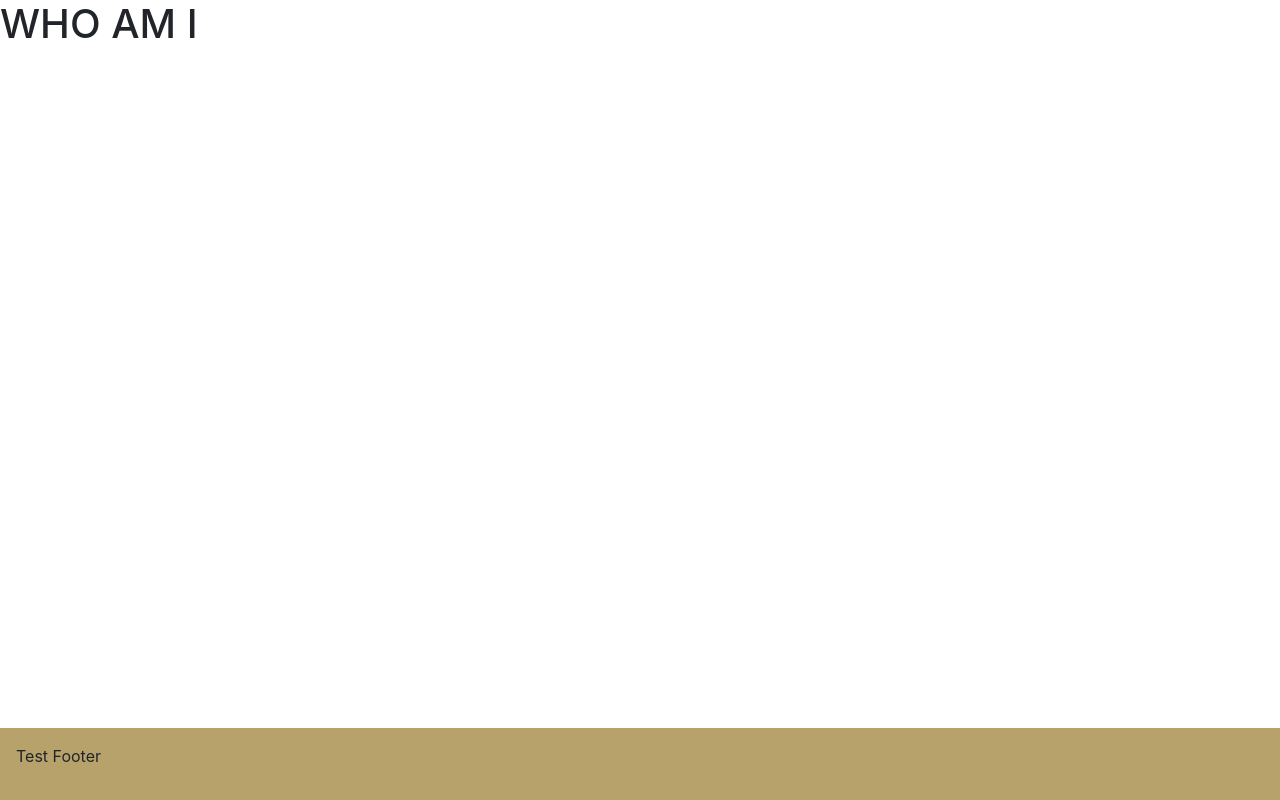
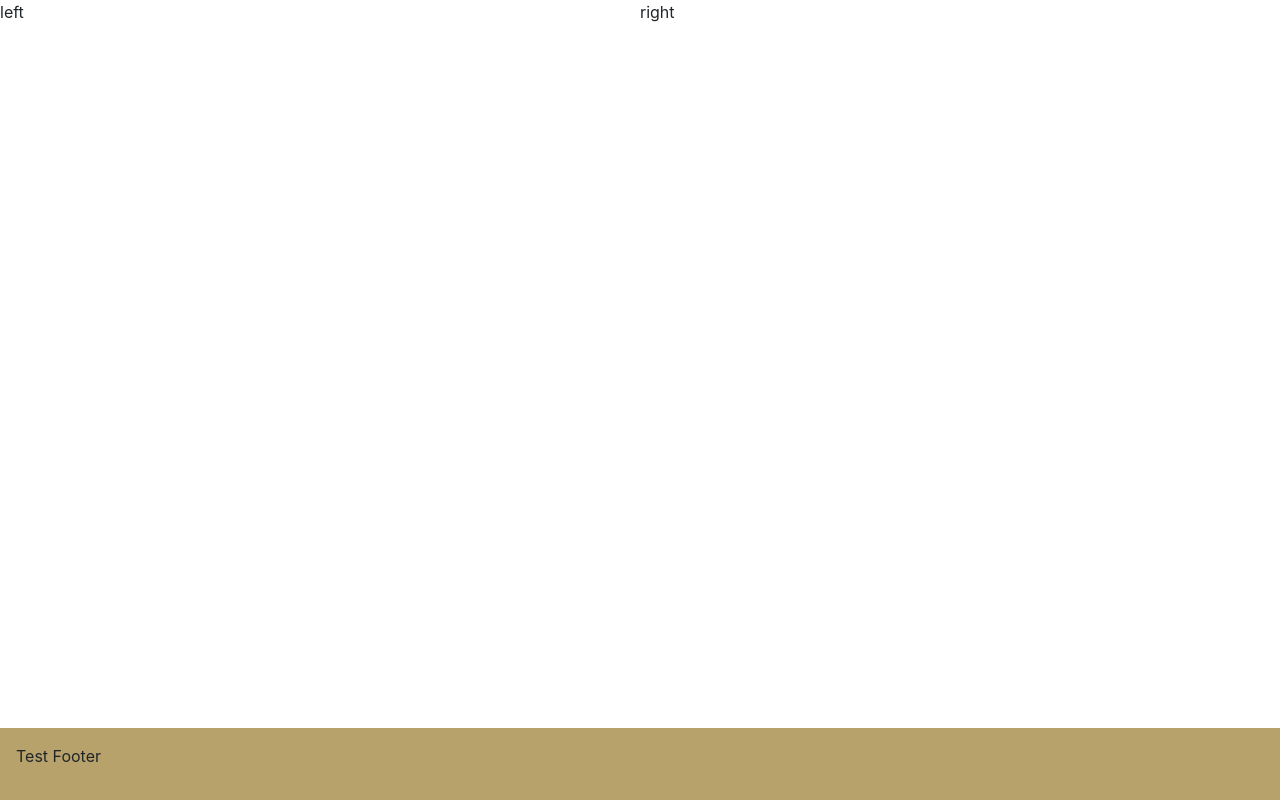
Before and after one commit to miguelxosorio/hello-there, a React (Create React App) app: page / in a window 1280 px wide. Built offline with nearby package versions, Linux system fonts and the light colour scheme.

Commit message:
setting up the about component

```diff
--- /dev/null
+++ b/src/components/About/about.css
@@ -0,0 +1,11 @@
+.about {
+    display: flex;
+}
+
+.about-left {
+    flex: 1;
+}
+
+.about-right {
+    flex: 1;
+}
--- a/src/components/About/index.js
+++ b/src/components/About/index.js
@@ -1,10 +1,12 @@
 import React from "react";
+import "./about.css"
 
 function About() {
     return (
-        <section>
-            <h1>WHO AM I</h1>
-        </section>
+        <div className="about">
+            <div className="about-left">left</div>
+            <div className="about-right">right</div>
+        </div>
     )
 }
 
```
